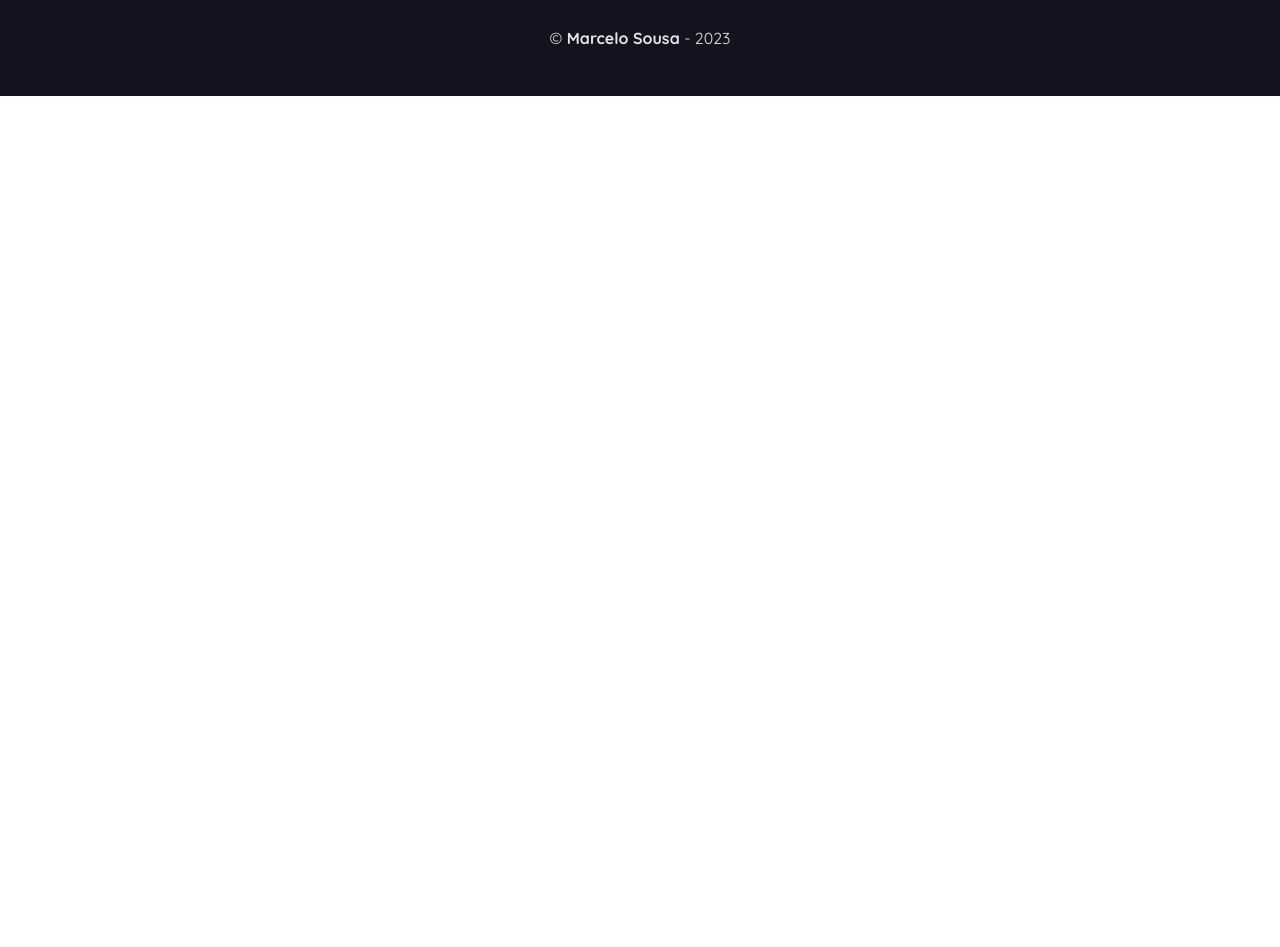
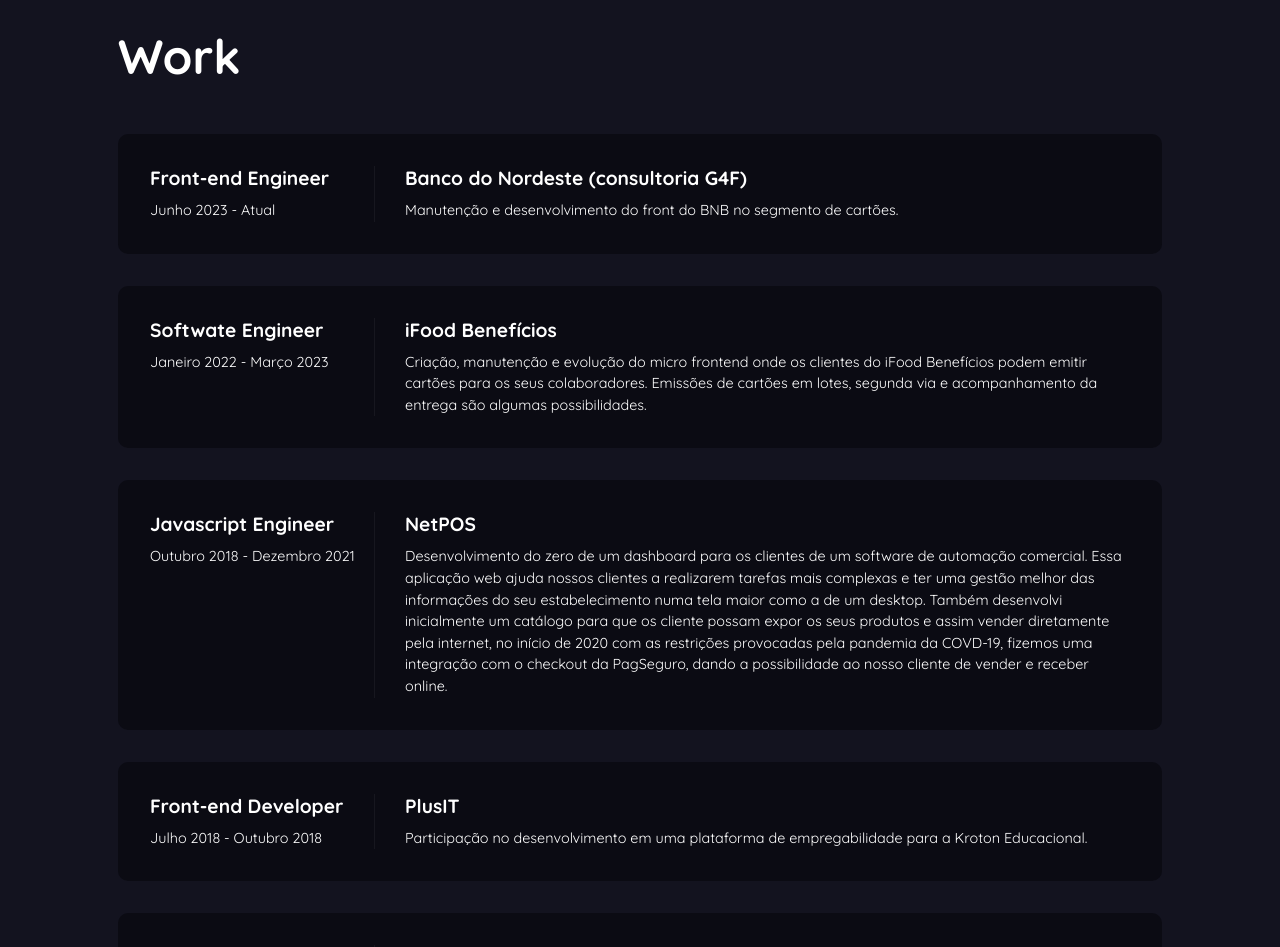
Before and after one commit to mnsmarcelo/site-marcelo-sousa, a Next.js app: page / in a window 1280 px wide. Shown: the part 1280-2227 px from the top of the page. Before the commit the page ends 1376 px from the top, so only its background shows below. Built offline with nearby package versions, Linux system fonts and the light colour scheme.

Commit message:
add work section

```diff
--- a/package.json
+++ b/package.json
@@ -24,6 +24,7 @@
     "@typescript-eslint/eslint-plugin": "^5.13.0",
     "@typescript-eslint/parser": "^5.0.0",
     "eslint-config-airbnb": "^19.0.4",
-    "eslint-config-airbnb-typescript": "^17.0.0"
+    "eslint-config-airbnb-typescript": "^17.0.0",
+    "lint-staged": "^13.2.3"
   }
 }
--- /dev/null
+++ b/src/app/components/WorkAndEducation/WorkAndEducation.tsx
@@ -0,0 +1,90 @@
+import React, { FC } from 'react';
+
+import styles from './wordandeducation.module.css';
+
+export const WorkAndEducation: FC = () => (
+  <div className={styles.workAndEducationSection}>
+    <div className={styles.workAndEducationWrapper}>
+      <div className={styles.sectionHead}>
+        <h3 className={styles.title}>
+          Work
+        </h3>
+      </div>
+      <div className={styles.workResumeWrapper}>
+        <div className={styles.workResumeRow}>
+          <div className={styles.workResumeRowLeft}>
+            <div className={styles.border}>
+              <h6 className={styles.workResumeTitle}>Front-end Engineer</h6>
+              <p>Junho 2023 - Atual</p>
+            </div>
+          </div>
+          <div className={styles.workResumeRowRight}>
+            <h6 className={styles.workResumeTitle}>Banco do Nordeste (consultoria G4F)</h6>
+            <p>
+              Manutenção e desenvolvimento do front do BNB no segmento de cartões.
+            </p>
+          </div>
+        </div>
+        <div className={styles.workResumeRow}>
+          <div className={styles.workResumeRowLeft}>
+            <div className={styles.border}>
+              <h6 className={styles.workResumeTitle}>Softwate Engineer</h6>
+              <p>Janeiro 2022 - Março 2023</p>
+            </div>
+          </div>
+          <div className={styles.workResumeRowRight}>
+            <h6 className={styles.workResumeTitle}>iFood Benefícios</h6>
+            <p>
+              Criação, manutenção e evolução do micro frontend onde os clientes do iFood Benefícios podem emitir cartões para os seus colaboradores.
+              Emissões de cartões em lotes, segunda via e acompanhamento da entrega são algumas possibilidades.
+            </p>
+          </div>
+        </div>
+        <div className={styles.workResumeRow}>
+          <div className={styles.workResumeRowLeft}>
+            <div className={styles.border}>
+              <h6 className={styles.workResumeTitle}>Javascript Engineer</h6>
+              <p>Outubro 2018 - Dezembro 2021</p>
+            </div>
+          </div>
+          <div className={styles.workResumeRowRight}>
+            <h6 className={styles.workResumeTitle}>NetPOS</h6>
+            <p>
+              Desenvolvimento do zero de um dashboard para os clientes de um software de automação comercial. Essa aplicação web ajuda nossos clientes a realizarem tarefas mais complexas
+              e ter uma gestão melhor das informações do seu estabelecimento numa tela maior como a de um desktop.
+              Também desenvolvi inicialmente um catálogo para que os cliente possam expor os seus produtos e assim vender diretamente pela internet, no início de 2020 com as restrições provocadas pela pandemia da COVD-19, fizemos uma integração com o checkout da PagSeguro, dando a possibilidade ao nosso cliente de vender e receber online.
+            </p>
+          </div>
+        </div>
+        <div className={styles.workResumeRow}>
+          <div className={styles.workResumeRowLeft}>
+            <div className={styles.border}>
+              <h6 className={styles.workResumeTitle}>Front-end Developer</h6>
+              <p>Julho 2018 - Outubro 2018</p>
+            </div>
+          </div>
+          <div className={styles.workResumeRowRight}>
+            <h6 className={styles.workResumeTitle}>PlusIT</h6>
+            <p>
+              Participação no desenvolvimento em uma plataforma de empregabilidade para a Kroton Educacional.
+            </p>
+          </div>
+        </div>
+        <div className={styles.workResumeRow}>
+          <div className={styles.workResumeRowLeft}>
+            <div className={styles.border}>
+              <h6 className={styles.workResumeTitle}>Full Stack Developer</h6>
+              <p>Junho 2014 - Janeiro 2018</p>
+            </div>
+          </div>
+          <div className={styles.workResumeRowRight}>
+            <h6 className={styles.workResumeTitle}>Assertiva</h6>
+            <p>
+              Desenvolvimento back end com tecnologias como Java, Hibernate e Sql Server. Aplicar correções e feedbacks dos clientes internos.
+            </p>
+          </div>
+        </div>
+      </div>
+    </div>
+  </div>
+);
--- /dev/null
+++ b/src/app/components/WorkAndEducation/wordandeducation.module.css
@@ -0,0 +1,89 @@
+.workAndEducationSection {
+  background: #13131f;
+}
+
+.title {
+  font-size: 3rem;
+  font-weight: bold;
+  color: #ffffff;
+}
+
+.sectionHead {
+  margin-bottom: 3rem;
+  width: 100%;
+}
+
+.workAndEducationWrapper {
+  display: flex;
+  flex-direction: column;
+  max-width: 1140px;
+  margin-left: auto;
+  margin-right: auto;
+  padding: 3rem;
+  color: #fff;
+}
+
+.workResumeWrapper {
+  display: flex;
+  gap: 2rem;
+  flex-direction: column;
+}
+
+.workResumeRow {
+  display: flex;
+  flex-wrap: wrap;
+  background: #0b0b13;
+  border-radius: 10px;
+  padding: 2rem;
+}
+
+@media screen and (max-width: 768px) {
+  .workResumeRow {
+    flex-direction: column;
+  }
+}
+
+.workResumeRowLeft {
+  flex-basis: 25%;
+  max-width: 25%;
+  padding-right: 20px;
+}
+
+@media screen and (max-width: 768px) {
+  .workResumeRowLeft {
+    flex-basis: 100%;
+    max-width: 100%;
+    margin-bottom: 1rem;
+  }
+}
+
+.border {
+  border-right: 1px solid rgba(255, 255, 255, 0.05);
+  height: 100%;
+}
+
+.workResumeRowRight {
+  flex-basis: 75%;
+  max-width: 75%;
+  padding-left: 10px;
+}
+
+@media screen and (max-width: 768px) {
+  .workResumeRowRight {
+    flex-basis: 100%;
+    max-width: 100%;
+    padding-left: 0;
+  }
+}
+
+.workResumeRowRight p, .workResumeRowLeft p {
+  margin-top: 10px;
+  font-size: .9rem;
+  line-height: 1.5;
+}
+
+.workResumeTitle {
+  color: #fff;
+  font-weight: bold;
+  font-size: 1.2rem;
+}
--- a/src/app/components/index.ts
+++ b/src/app/components/index.ts
@@ -5,3 +5,4 @@ export * from './HomeIntro/HomeIntro';
 export * from './HomeWrapper/HomeWrapper';
 export * from './About/About';
 export * from './Footer/Footer';
+export * from './WorkAndEducation/WorkAndEducation';
--- a/src/app/page.tsx
+++ b/src/app/page.tsx
@@ -1,7 +1,7 @@
 import React from 'react';
 import {
   Header, HomeIntro, HomeWrapper, About,
-  Footer,
+  Footer, WorkAndEducation,
 } from './components';
 
 export default function Home() {
@@ -14,6 +14,7 @@ export default function Home() {
         </>
       </HomeWrapper>
       <About />
+      <WorkAndEducation />
       <Footer />
     </>
   );
```
Also changed, not shown: .huskyrc.json (added), .lintstagedrc.json (added), 1 other file (tests, documents, lock files or other folders).
